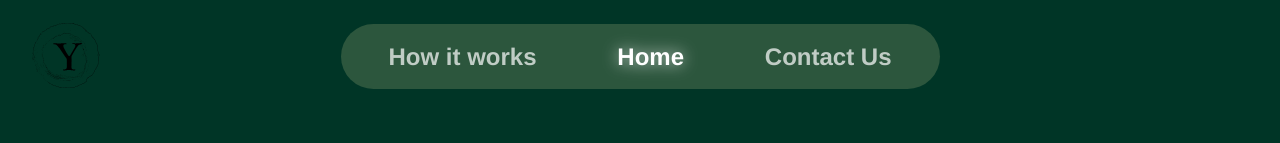
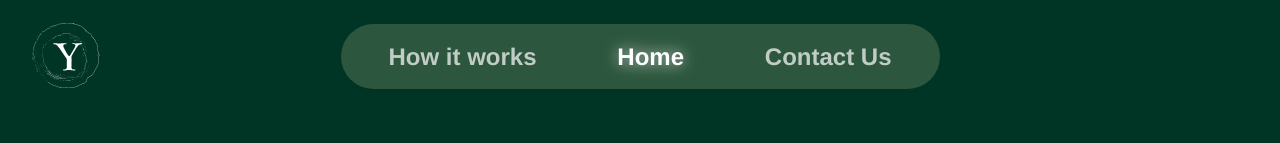
Before and after one commit to yaseenscodemuseum/MewFlo, a React (Vite) app: page / in a window 1280 px wide. Shown: the top 143 px of the page. Built offline with nearby package versions, Linux system fonts and the light colour scheme; no server answers.

Commit message:
Update Logo.tsx

```diff
--- a/src/components/Logo.tsx
+++ b/src/components/Logo.tsx
@@ -9,7 +9,7 @@ export const Logo = (): JSX.Element => {
       <img
         src="/logo.svg"
         alt="MewFlo"
-        className="h-[75px] w-auto transition-all"
+        className="h-[75px] w-auto transition-all brightness-0 invert"
       />
     </a>
   );
```
